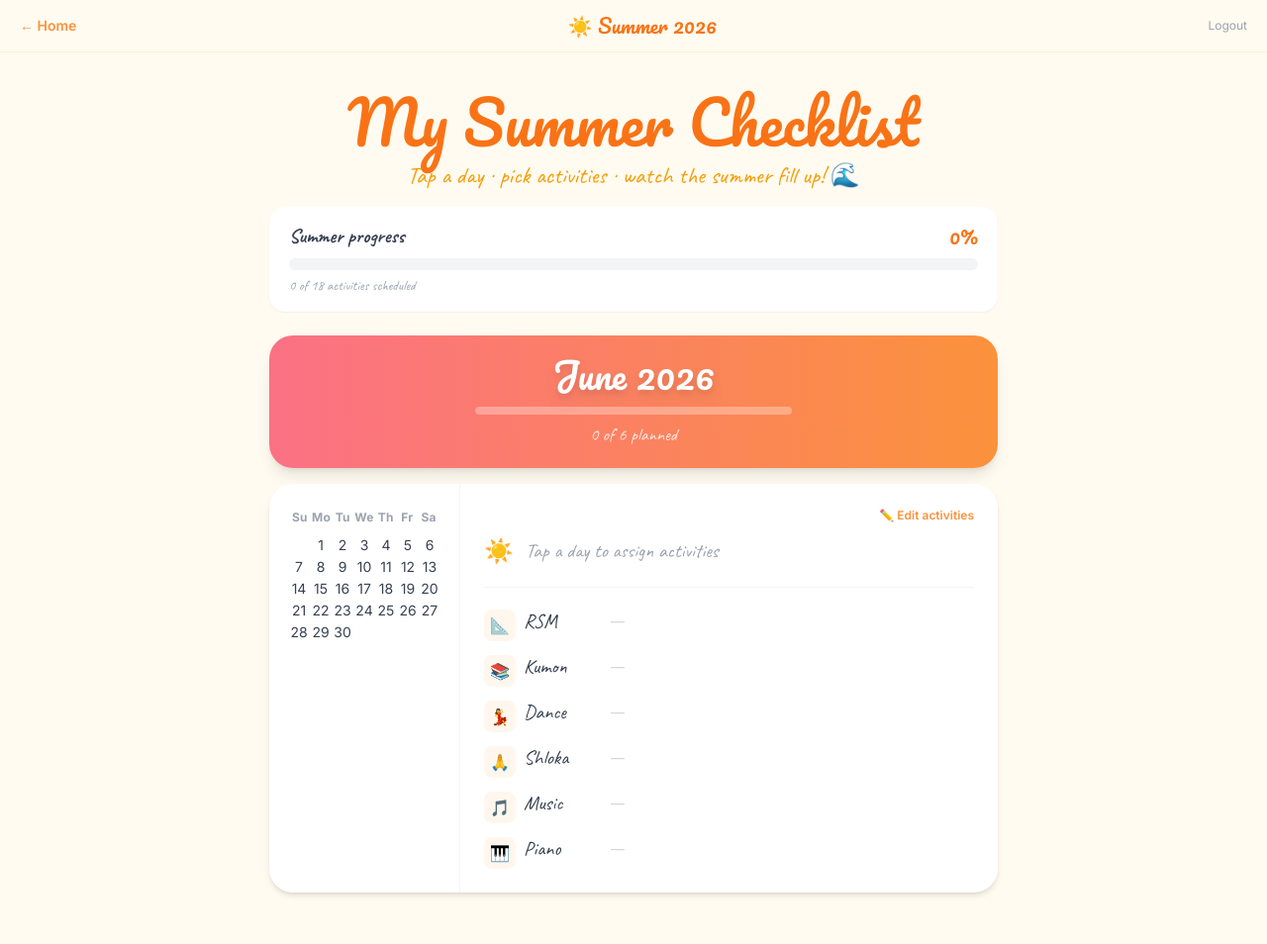
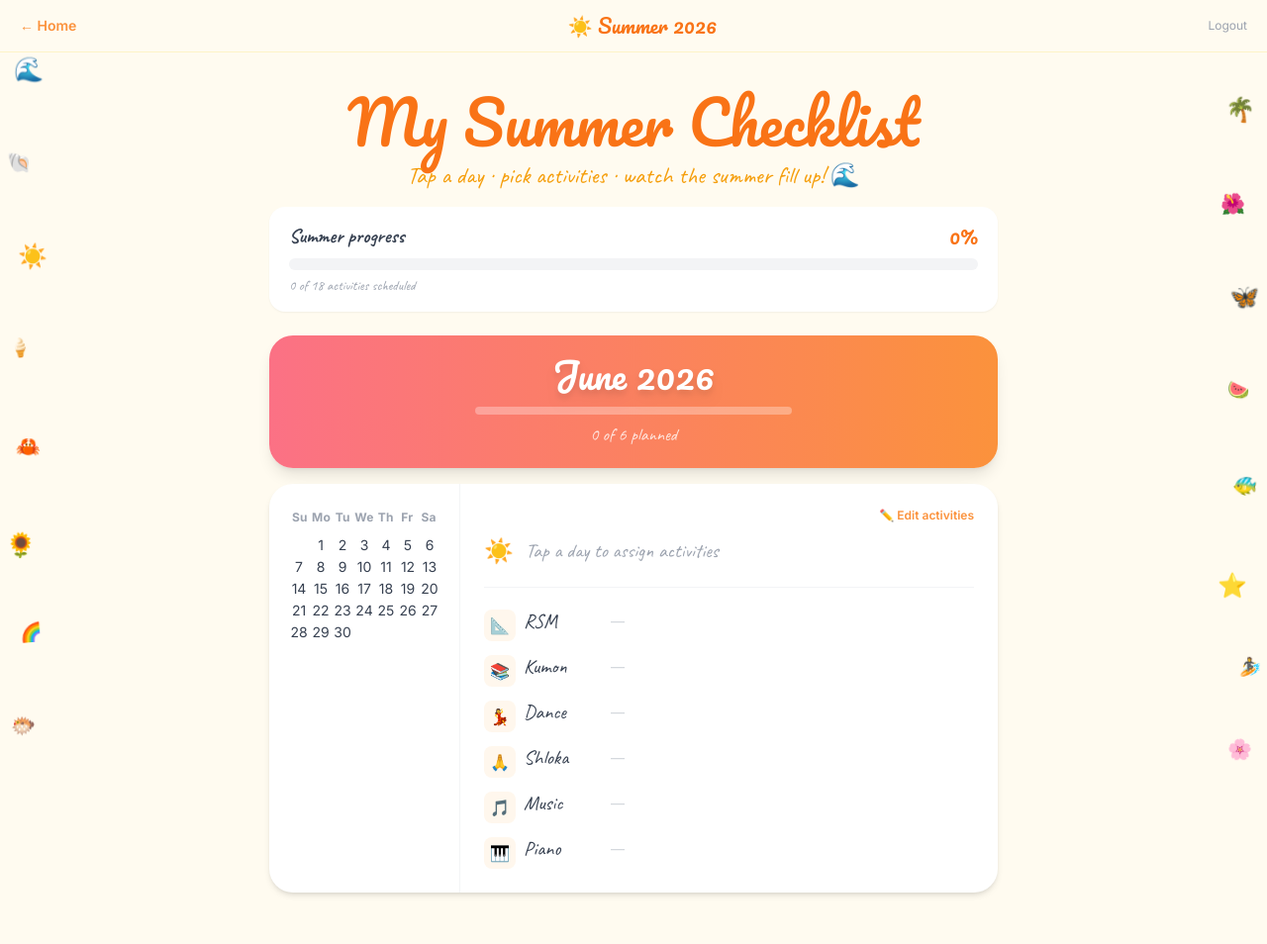
Before and after one commit to shilparav80-blip/Summer-Checklist, a FastAPI app: page /checklist in a window 1280 px wide. Shown: the top 954 px of the page at 99% size. Run offline with FastAPI, Linux system fonts and the light colour scheme; the visitor is signed in with stand-in values (Sample User, id 1); data that the repository does not hold is empty; some libraries are stand-ins or nearby versions.

Commit message:
Add floating summer emojis along fixed page edges
Co-Authored-By: Claude Sonnet 4.6 <noreply@anthropic.com>

```diff
--- a/templates/checklist.html
+++ b/templates/checklist.html
@@ -25,10 +25,40 @@
     .ed-card    { animation: edSlide 0.18s ease; }
     @keyframes edFade  { from { opacity:0 } to { opacity:1 } }
     @keyframes edSlide { from { opacity:0; transform:translateY(10px) } to { opacity:1; transform:none } }
+
+    /* edge emojis */
+    .e { animation: efloat 3s ease-in-out infinite; line-height:1; }
+    @keyframes efloat {
+        0%,100% { transform: translateY(0)    rotate(0deg);  }
+        40%     { transform: translateY(-7px) rotate(-5deg); }
+        70%     { transform: translateY(-3px) rotate(4deg);  }
+    }
 </style>
 {% endblock %}
 
 {% block content %}
+
+<!-- Fixed edge emojis — only on screens wide enough to have gutters beside the max-w-3xl content -->
+<div class="hidden lg:block fixed inset-0 pointer-events-none z-10 select-none" aria-hidden="true">
+    <!-- left column -->
+    <span class="e absolute text-2xl" style="left:14px;top:7%;animation-delay:0s;animation-duration:3.1s">🌊</span>
+    <span class="e absolute text-xl"  style="left:7px; top:19%;animation-delay:.6s;animation-duration:2.8s">🐚</span>
+    <span class="e absolute text-2xl" style="left:18px;top:31%;animation-delay:1.3s;animation-duration:3.4s">☀️</span>
+    <span class="e absolute text-lg"  style="left:9px; top:43%;animation-delay:.2s;animation-duration:2.6s">🍦</span>
+    <span class="e absolute text-xl"  style="left:16px;top:55%;animation-delay:1.0s;animation-duration:3.2s">🦀</span>
+    <span class="e absolute text-2xl" style="left:6px; top:67%;animation-delay:.5s;animation-duration:2.9s">🌻</span>
+    <span class="e absolute text-lg"  style="left:20px;top:79%;animation-delay:1.6s;animation-duration:3.5s">🌈</span>
+    <span class="e absolute text-xl"  style="left:11px;top:90%;animation-delay:.9s;animation-duration:3.0s">🐡</span>
+    <!-- right column -->
+    <span class="e absolute text-2xl" style="right:12px;top:12%;animation-delay:.4s;animation-duration:3.3s">🌴</span>
+    <span class="e absolute text-xl"  style="right:22px;top:24%;animation-delay:1.1s;animation-duration:2.7s">🌺</span>
+    <span class="e absolute text-2xl" style="right:8px; top:36%;animation-delay:.8s;animation-duration:3.6s">🦋</span>
+    <span class="e absolute text-lg"  style="right:18px;top:48%;animation-delay:.1s;animation-duration:2.5s">🍉</span>
+    <span class="e absolute text-xl"  style="right:10px;top:60%;animation-delay:1.4s;animation-duration:3.1s">🐠</span>
+    <span class="e absolute text-2xl" style="right:20px;top:72%;animation-delay:.7s;animation-duration:2.9s">⭐</span>
+    <span class="e absolute text-lg"  style="right:6px; top:83%;animation-delay:1.2s;animation-duration:3.4s">🏄</span>
+    <span class="e absolute text-xl"  style="right:15px;top:93%;animation-delay:.3s;animation-duration:3.0s">🌸</span>
+</div>
 
 <!-- Nav -->
 <nav class="sticky top-0 z-30 bg-[#FFFBF0]/90 backdrop-blur-sm border-b border-amber-100 px-5 py-3 flex items-center justify-between">
```
